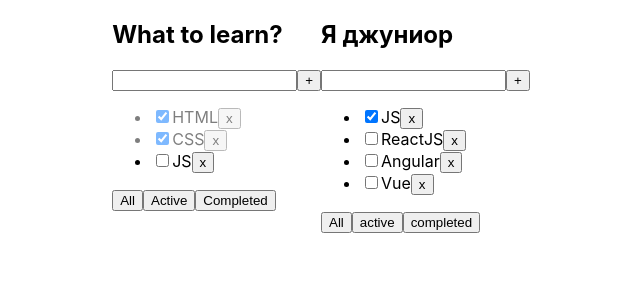
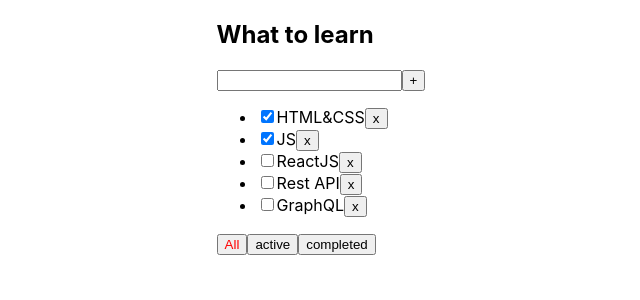
Before and after one commit to SempaiDarcy/lesson-monday, a React (Create React App) app: page / in a window 1280 px wide. Shown: the top 300 px of the page, without its empty margins (319-959 px from the left). Built offline with nearby package versions, Linux system fonts and the light colour scheme.

Commit message:
Thuesday

```diff
--- a/src/App.tsx
+++ b/src/App.tsx
@@ -1,12 +1,10 @@
 import React from 'react';
 import './App.css';
 import Tuesday from "./Components/Tuesday/Tuesday";
-import Monday from "./Components/Monday/Monday";
 
 function App() {
     return (
         <div className="App">
-            <Monday/>
             <Tuesday/>
         </div>
     );
--- a/src/Components/Tuesday/Todolist-tuesday.tsx
+++ b/src/Components/Tuesday/Todolist-tuesday.tsx
@@ -1,13 +1,16 @@
-import React, {ChangeEvent, useState} from 'react';
+import React, {ChangeEvent, KeyboardEvent, useState} from 'react';
 import './Tuesday.css'
-import {FilterType, TaskType} from "./Tuesday";
+import {FilterValuesType, TaskType} from "./Tuesday";
 
 type TodoProps = {
     title:string
     tasks: TaskType[]
-    onChangeFilter:(value:FilterType)=>void
-    addTask:(name:string)=>void
-    deleteTask:(id:string)=>void
+    removeTask:(id:string)=>void
+    changeFilter:(value:FilterValuesType)=>void
+    addTask:(title:string)=>void
+    changeTaskStatus:(taskId: string, isDone: boolean)=>void
+    filter:FilterValuesType
+
 }
  export const TodolistTuesday = (props:TodoProps) => {
 
@@ -28,14 +31,19 @@
          setTitle(e.currentTarget.value)
      }
 
+     const onKeyDownHandler = (e:KeyboardEvent<HTMLInputElement>) => {
+         if (e.key === 'Enter') {
+             addTask()
+         }
+     }
     const onAllClickFilter=()=>{
-        props.onChangeFilter('all')
+        props.changeFilter('all')
     }
      const onActiveClickFilter=()=>{
-         props.onChangeFilter('active')
+         props.changeFilter('active')
      }
      const onCompletedClickFilter=()=>{
-         props.onChangeFilter('completed')
+         props.changeFilter('completed')
      }
     return (
         <div>
@@ -44,23 +52,28 @@
                    value={title}
                    className={error ? 'error' : ''}
                    onChange={onChangeHandler}
+                   onKeyDown={onKeyDownHandler}
             />
 
             <button onClick={addTask}>+</button>
             {error && <div className={'error-message'}>{error}</div>}
 
             <ul>{props.tasks.map(task => {
-                const onCLickHandler=()=>{props.deleteTask(task.id)}
+                const onCLickHandler=()=>{props.removeTask(task.id)}
+
+                const onChangeHandler = (e: ChangeEvent<HTMLInputElement>) => {
+                    props.changeTaskStatus(task.id, e.currentTarget.checked);
+                }
 
                 return <li key={task.id}>
-                    <input type="checkbox" defaultChecked={task.isDone}/><span>{task.name}</span><button onClick={onCLickHandler}>x</button>
+                    <input type="checkbox" onChange={onChangeHandler} checked={task.isDone}/><span>{task.title}</span><button onClick={onCLickHandler}>x</button>
                 </li>
             })
             }</ul>
 
-            <button onClick={onAllClickFilter}>All</button>
-            <button onClick={onActiveClickFilter}>active</button>
-            <button onClick={onCompletedClickFilter}>completed</button>
+            <button className={props.filter==='all'? 'onCLick':''} onClick={onAllClickFilter}>All</button>
+            <button className={props.filter==='active'? 'onCLick':''} onClick={onActiveClickFilter}>active</button>
+            <button className={props.filter==='completed'? 'onCLick':''} onClick={onCompletedClickFilter}>completed</button>
         </div>
     );
 };
--- a/src/Components/Tuesday/Tuesday.css
+++ b/src/Components/Tuesday/Tuesday.css
@@ -4,3 +4,7 @@
 .error-message {
     color: red;
 }
+
+.onCLick {
+    color: red;
+}
--- a/src/Components/Tuesday/Tuesday.tsx
+++ b/src/Components/Tuesday/Tuesday.tsx
@@ -2,57 +2,71 @@
 import {TodolistTuesday} from "./Todolist-tuesday";
 import {v1} from "uuid";
 
-export type FilterType = 'all' | 'active' | 'completed'
+export type FilterValuesType= 'all' | 'active' | 'completed'
 
 export type TaskType = {
     id:string,
-    name:string,
+    title:string,
     isDone:boolean
 }
 const Tuesday = () => {
+    let [tasks, setTasks] = useState<TaskType[]>([
+        {id: v1(), title: "HTML&CSS", isDone: true},
+        {id: v1(), title: "JS", isDone: true},
+        {id: v1(), title: "ReactJS", isDone: false},
+        {id: v1(), title: "Rest API", isDone: false},
+        {id: v1(), title: "GraphQL", isDone: false},
+    ]);
+    let [filter, setFilter] = useState<FilterValuesType>("all");
 
-    const [tasks,setTasks] = useState<TaskType[]>([
-        {id:v1(),name:'JS',isDone:true},
-        {id:v1(),name:'ReactJS',isDone:false},
-        {id:v1(),name:'Angular',isDone:false},
-        {id:v1(),name:'Vue',isDone:false},
-    ])
 
-    const [filter,setFilter] = useState<FilterType>('all')
-
-    const addTask=(name:string)=> {
-        let newTask = {id:v1(),name,isDone:false}
-        setTasks([...tasks,newTask])
+    function removeTask(id: string) {
+        let filteredTasks = tasks.filter(t => t.id != id);
+        setTasks(filteredTasks);
     }
 
-    const deleteTask=(id:string)=>{
-        setTasks(tasks.filter(el=>el.id!==id))
+    function addTask(title: string) {
+        let task = {id: v1(), title: title, isDone: false};
+        let newTasks = [task, ...tasks];
+        setTasks(newTasks);
     }
 
-    let tasksForTodolist = tasks
+    function changeStatus(taskId: string, isDone: boolean) {
+        let task = tasks.find(t => t.id === taskId);
+        if (task) {
+            task.isDone = isDone;
+        }
 
-    if (filter==='active'){
-        tasksForTodolist=tasks.filter(el=>el.isDone)
-    }
-    if (filter==='completed'){
-        tasksForTodolist = tasks.filter(el=>!el.isDone)
+        setTasks([...tasks]);
     }
 
-    const onChangeFilter = (value:FilterType) => {
-        setFilter(value)
+
+    let tasksForTodolist = tasks;
+
+    if (filter === "active") {
+        tasksForTodolist = tasks.filter(t => t.isDone);
+    }
+    if (filter === "completed") {
+        tasksForTodolist = tasks.filter(t => !t.isDone);
     }
 
+    function changeFilter(value: FilterValuesType) {
+        setFilter(value);
+    }
+
+
     return (
-        <div>
-           <TodolistTuesday title={'Я джуниор'}
-                            tasks={tasksForTodolist}
-                            onChangeFilter={onChangeFilter}
-                            addTask={addTask}
-                            deleteTask={deleteTask}
-
-           />
+        <div className="App">
+            <TodolistTuesday title="What to learn"
+                      tasks={tasksForTodolist}
+                      removeTask={removeTask}
+                      changeFilter={changeFilter}
+                      addTask={addTask}
+                      changeTaskStatus={changeStatus}
+                      filter={filter}
+            />
         </div>
     );
-};
+}
 
 export default Tuesday;
```
